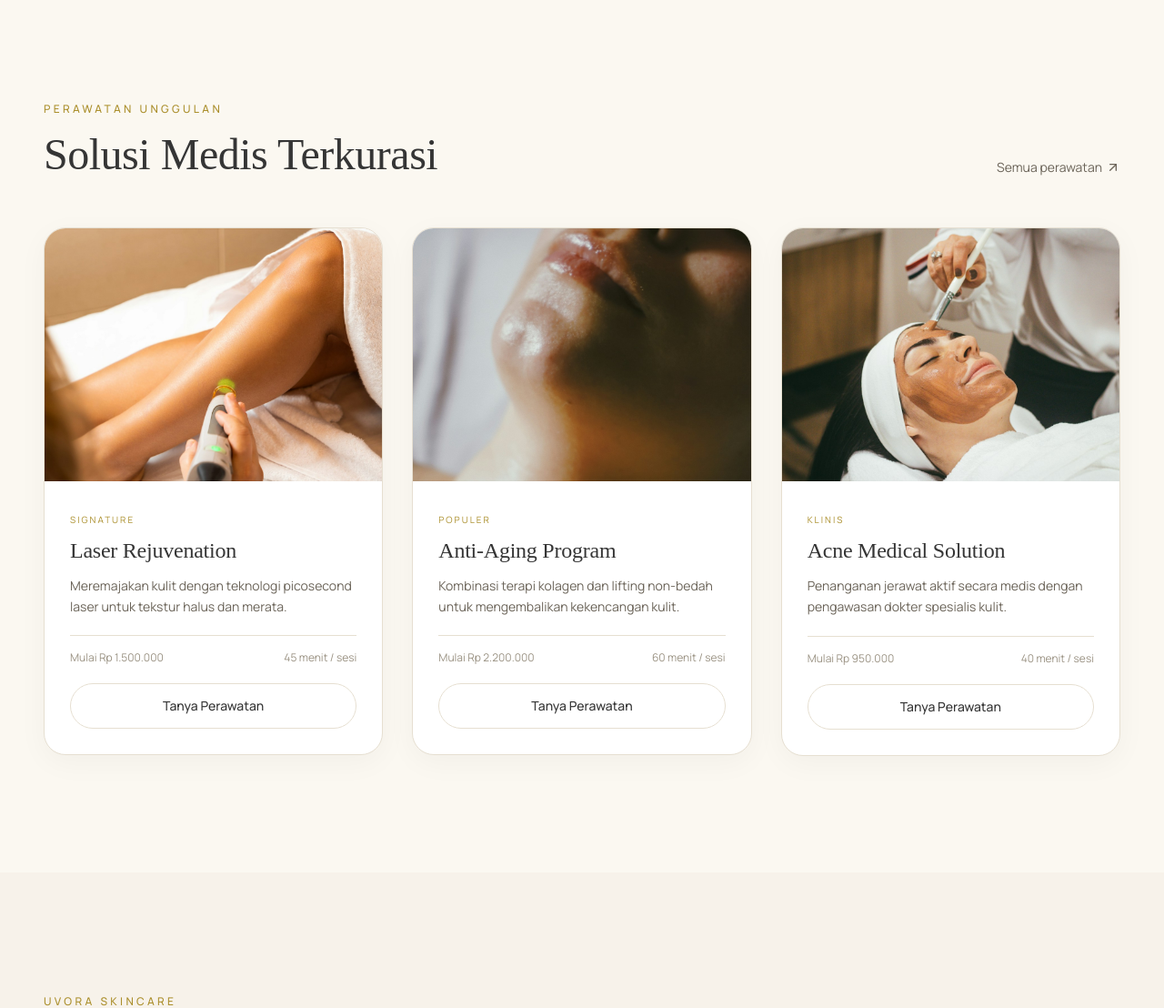
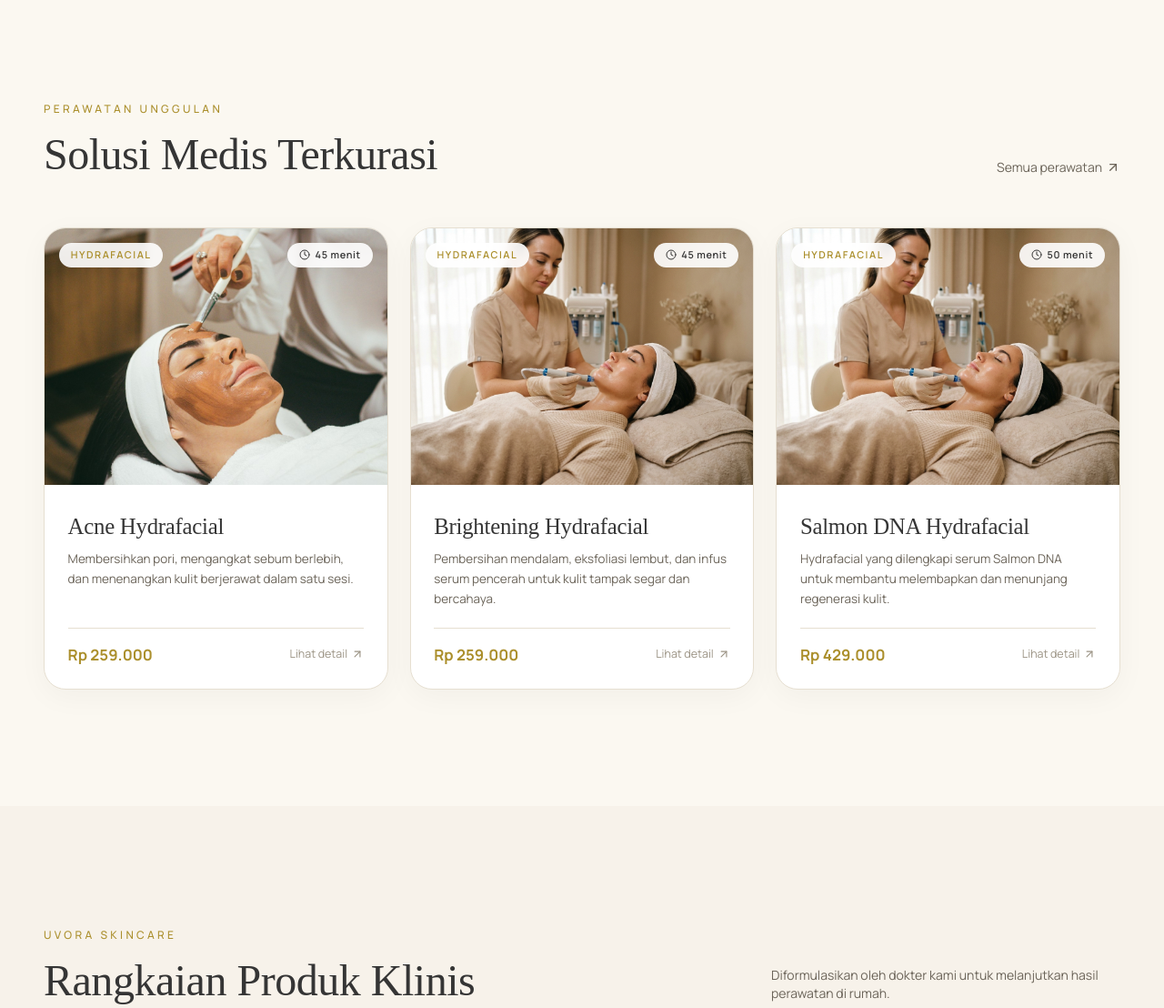
Before and after one commit to kotakranger/uvoraclinic, a PHP site: page / in a window 1280 px wide. Shown: the part 1042-2150 px from the top of the page at 91% size. Run offline with PHP 8.4, Linux system fonts and the light colour scheme; data that the repository does not hold is empty; some libraries are stand-ins or nearby versions; some web fonts are replaced.

Commit message:
feat: perawatan unggulan di beranda terhubung ke katalog layanan
- Beranda memakai card yang sama dengan halaman perawatan dan menautkan ke halaman detail
- Tambah flag is_featured pada layanan (toggle "Unggulan" di admin); fallback 3 layanan pertama
- Perbarui layanan_data.sql dengan flag unggulan

Co-Authored-By: Claude Sonnet 5.5 <noreply@anthropic.com>

```diff
--- a/admin/layanan.php
+++ b/admin/layanan.php
@@ -197,7 +197,7 @@ admin_head('Layanan', $active_page);
             <?php endif; ?>
           </td>
           <td>
-            <strong><?= he($it['name']) ?></strong>
+            <strong><?= he($it['name']) ?></strong><?php if (!empty($it['is_featured'])): ?> <span class="tag tag-active" style="background:#faf6ee;color:#7a6420;">★ Unggulan</span><?php endif; ?>
             <div style="font-size:.74rem;color:var(--muted);"><?= he($it['slug']) ?></div>
           </td>
           <td><?= he($it['cat_label'] ?? '-') ?></td>
--- a/includes/catalog.php
+++ b/includes/catalog.php
@@ -238,6 +238,7 @@ foreach ($treatment_categories as $cid => $cat) {
             'steps'     => $steps ?: $treatment_steps,
             'img'       => $cover,
             'gallery'   => $gallery,
+            'featured'  => !empty($item['featured']),
         ];
     }
 }
--- a/includes/data.php
+++ b/includes/data.php
@@ -143,6 +143,7 @@ function ensure_layanan_schema(): void
             'suitable'  => 'TEXT NULL',
             'notes'     => 'TEXT NULL',
             'steps'     => 'TEXT NULL',
+            'is_featured' => 'TINYINT(1) NOT NULL DEFAULT 0',
         ];
         foreach ($add as $col => $def) {
             if (!in_array($col, $have, true)) {
@@ -185,6 +186,7 @@ function load_treatment_categories(array $fallback): array
                 'suitable'  => $i['suitable'] ?? '',
                 'notes'     => $i['notes'] ?? '',
                 'steps'     => $i['steps'] ?? '',
+                'featured'  => !empty($i['is_featured']),
             ], $items),
         ];
     }
--- a/index.php
+++ b/index.php
@@ -11,6 +11,13 @@ $testimonials = load_testimonials($testimonials);
 $promotions   = load_promotions($promotions);
 $content_reels = load_content_reels($content_reels);
 $concerns      = load_results();
+
+// Perawatan unggulan = layanan dari katalog (sama dengan halaman /perawatan.php)
+$treatment_categories = load_treatment_categories($treatment_categories);
+require __DIR__ . '/includes/catalog.php';
+$featured_treatments = array_values(array_filter($catalog, fn($t) => $t['featured']));
+if (!$featured_treatments) $featured_treatments = $catalog;
+$featured_treatments = array_slice($featured_treatments, 0, 3);
 
 // Cache-busting: berubah otomatis setiap kali CSS/JS di-upload ulang.
 $asset_version = max(
--- a/partials/treatments.php
+++ b/partials/treatments.php
@@ -8,25 +8,26 @@
       Semua perawatan <?= icon('arrow-up-right', 16) ?>
     </a>
   </div>
-  <div class="grid grid-cols-1 gap-8 md:grid-cols-3">
-    <?php foreach ($treatments as $i => $t): ?>
-      <div data-reveal style="--d:<?= $i * 0.1 ?>s">
-        <div class="group overflow-hidden rounded-3xl border border-[#E6DFD1] bg-white shadow-[0_8px_32px_rgba(0,0,0,0.04)]">
-          <div class="img-hover-wrap aspect-[4/3]">
-            <img alt="<?= e($t['name']) ?>" class="h-full w-full object-cover" src="<?= e($t['img']) ?>" loading="lazy">
-          </div>
-          <div class="p-7">
-            <span class="text-[10px] uppercase tracking-[0.2em] text-[#ab8f2c]"><?= e($t['tag']) ?></span>
-            <h3 class="font-serif-display mt-2 text-2xl"><?= e($t['name']) ?></h3>
-            <p class="mt-3 text-sm leading-relaxed text-[#6B6459]"><?= e($t['desc']) ?></p>
-            <div class="mt-5 flex items-center justify-between border-t border-[#E6DFD1] pt-4 text-xs text-[#9B9384]">
-              <span><?= e($t['price']) ?></span>
-              <span><?= e($t['duration']) ?></span>
-            </div>
-            <a href="<?= e(whatsapp_link('Halo Uvora, saya ingin bertanya tentang perawatan ' . $t['name'] . '.')) ?>" target="_blank" rel="noopener" class="block text-center rounded-full border border-[#E6DFD1] bg-transparent px-8 py-3.5 text-sm font-medium text-[#353535] transition-colors duration-300 hover:border-[#ab8f2c] hover:text-[#ab8f2c] mt-5 w-full" data-testid="opt1-inquiry-<?= $i ?>">Tanya Perawatan</a>
+  <div class="pw-grid">
+    <?php foreach ($featured_treatments as $i => $t): ?>
+      <a href="perawatan-detail.php?slug=<?= e($t['slug']) ?>" class="pw-card" data-reveal style="--d:<?= $i * 0.1 ?>s">
+        <div class="pw-card-img img-hover-wrap">
+          <img src="<?= e($t['img']) ?>" alt="<?= e($t['name']) ?>" loading="lazy">
+          <span class="pw-pill pw-pill-l"><?= e($t['cat_label']) ?></span>
+          <span class="pw-pill pw-pill-r"><?= icon('clock', 12) ?> <?= e($t['dur']) ?></span>
+        </div>
+        <div class="pw-card-body">
+          <h3 class="font-serif-display pw-card-name"><?= e($t['name']) ?></h3>
+          <p class="pw-card-desc"><?= e($t['desc']) ?></p>
+          <div class="pw-card-foot">
+            <strong><?= e(treatment_price($t)) ?></strong>
+            <span class="pw-more">Lihat detail <?= icon('arrow-up-right', 14) ?></span>
           </div>
         </div>
-      </div>
+      </a>
     <?php endforeach; ?>
   </div>
+  <div class="mt-10 text-center md:hidden">
+    <a href="perawatan.php" class="inline-flex items-center gap-1 text-sm text-[#6B6459] hover:text-[#ab8f2c]">Semua perawatan <?= icon('arrow-up-right', 16) ?></a>
+  </div>
 </section>
```
Also changed, not shown: admin/layanan-form.php (+14 -6 lines), setup/layanan_data.sql (+27 -27 lines).
